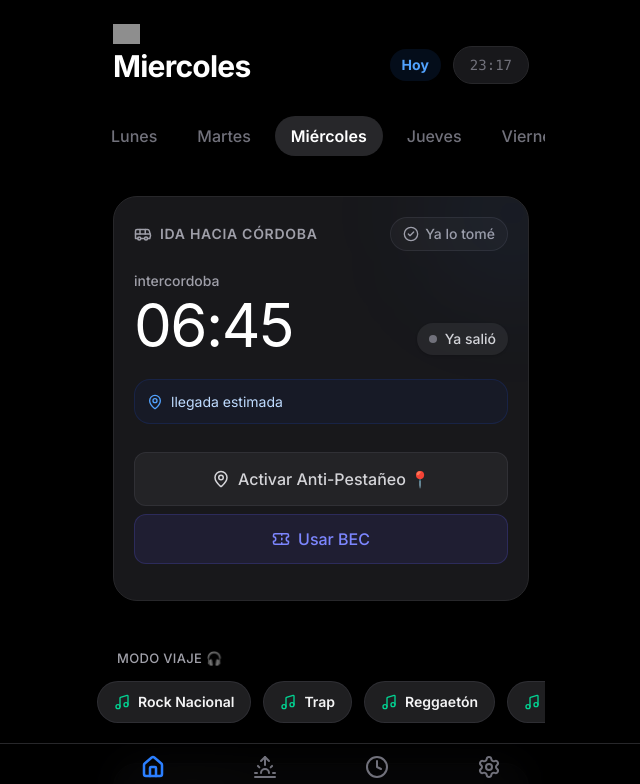
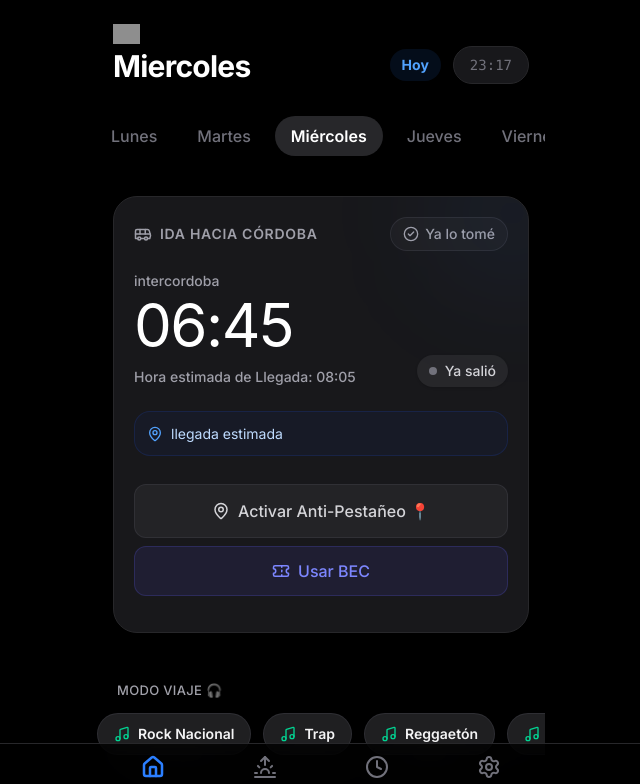
Before and after one commit to aalvaroespinoza/AppHorarios, a Next.js app: page / in a window 1280 px wide. Shown: the top 784 px of the page, without its empty margins (319-959 px from the left). Built offline with nearby package versions, Linux system fonts and the light colour scheme; grey boxes are pictures that could not be loaded.

Commit message:
feat: mostrar ETA dinámico en UI del colectivo recomendado y alternativas

```diff
--- a/src/app/page.tsx
+++ b/src/app/page.tsx
@@ -11,6 +11,7 @@ import RelojMinimalista from '@/components/RelojMinimalista';
 import AntiSleepButton from '@/components/AntiSleepButton';
 import EntertainmentSelector from '@/components/EntertainmentSelector';
 import { calcularColectivos, OFFSET_PARADA_VUELTA_MIN, addMinutes } from '@/lib/engine/recommendation-engine';
+import { calcularHoraLlegada } from '@/utils/time';
 import { determineScenario, findScenario } from '@/lib/engine/scenario-engine';
 import { subjectData } from '@/data/subjects';
 import { ChevronDown, ChevronUp, Bus, Clock, MapPin, Moon, CheckCircle2, Ticket } from 'lucide-react';
@@ -186,6 +187,9 @@ function HorarioCard({
               {currentRecomendado.horaSalida}
             </div>
           )}
+          <div className="text-zinc-400 text-sm font-medium mt-3">
+            Hora estimada de Llegada: {calcularHoraLlegada(currentRecomendado.horaSalida, direction)}
+          </div>
         </div>
         {minutosFaltantes !== null && (
           <div className={`font-medium px-3 py-1.5 rounded-full text-sm flex items-center gap-2 shadow-sm ${
@@ -257,10 +261,15 @@ function HorarioCard({
                   <button
                     key={idx}
                     onClick={() => handleSwap(alt, idx)}
-                    className="flex justify-between items-center bg-zinc-800/40 border border-zinc-700/50 p-3 rounded-xl hover:bg-zinc-800/80 transition-colors text-left"
+                    className="flex flex-col justify-center bg-zinc-800/40 border border-zinc-700/50 p-3 rounded-xl hover:bg-zinc-800/80 transition-colors text-left"
                   >
-                    <span className="font-semibold text-white text-lg">{alt.horaSalida}</span>
-                    <span className="text-zinc-400 text-sm font-medium">{alt.empresa}</span>
+                    <div className="flex justify-between items-center w-full">
+                      <span className="font-semibold text-white text-lg">{alt.horaSalida}</span>
+                      <span className="text-zinc-400 text-sm font-medium">{alt.empresa}</span>
+                    </div>
+                    <span className="text-zinc-400 text-sm font-medium mt-1">
+                      Hora estimada de Llegada: {calcularHoraLlegada(alt.horaSalida, direction)}
+                    </span>
                   </button>
                 ))}
               </motion.div>
```
